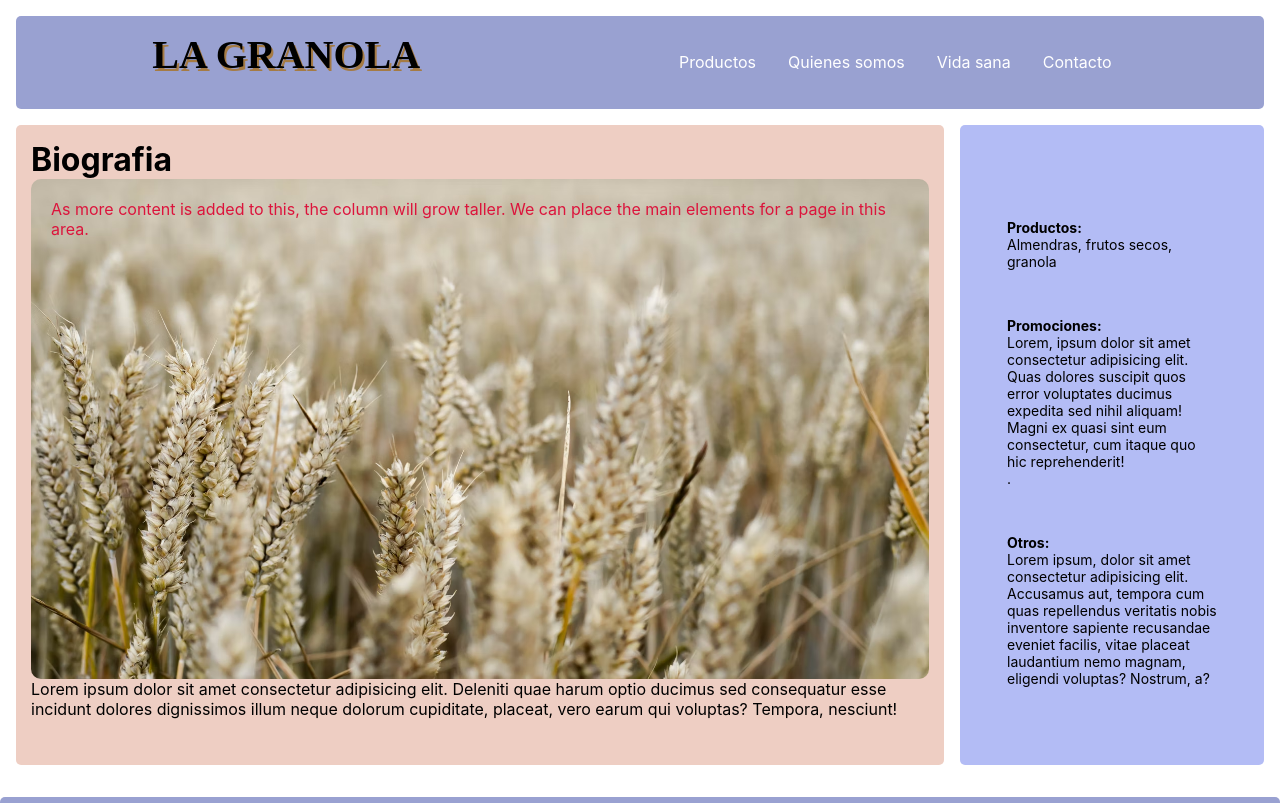
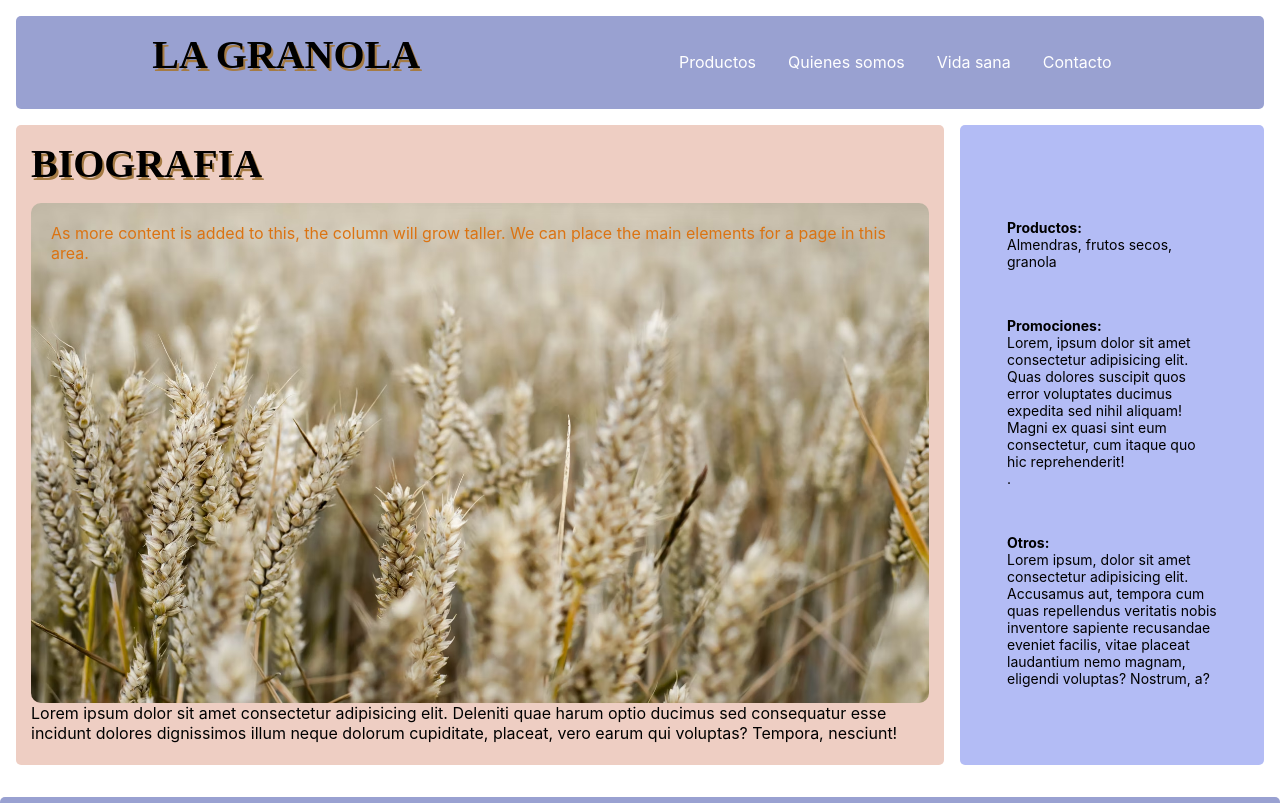
Before and after one commit to BenjaBunster/DESAFIO05, a plain HTML site: page index.html in a window 1280 px wide. Shown: the top 803 px of the page. Drawn offline with Linux system fonts and the light colour scheme.

Commit message:
cambio en css h1 agregando a todos animacion

```diff
--- a/css/main.css
+++ b/css/main.css
@@ -94,7 +94,6 @@
   padding: 1.5rem;
   margin: 0.5rem;
   text-align: left;
-
 }
 
 .sidebar-grid ul li {
@@ -106,7 +105,7 @@
   min-height: 80vh;
 }
 
-header h1{
+h1{
  margin-bottom: 1rem;
  text-shadow: 2px 3px rgb(165, 123, 68);
  font-size: 2.5rem;
@@ -117,7 +116,7 @@
 
 /* ANIMACION EN INDEX*/
 
-header h1:hover{
+ h1:hover{
   background-color: rgb(183, 214, 210);
   font-size: 50px;
 }
@@ -138,7 +137,7 @@
   position: absolute;
   top: 0;
   padding: 20px;
-  color: crimson;
+  color: rgb(219, 115, 18);
 }
 .content-img {
   width: 100%;
```
